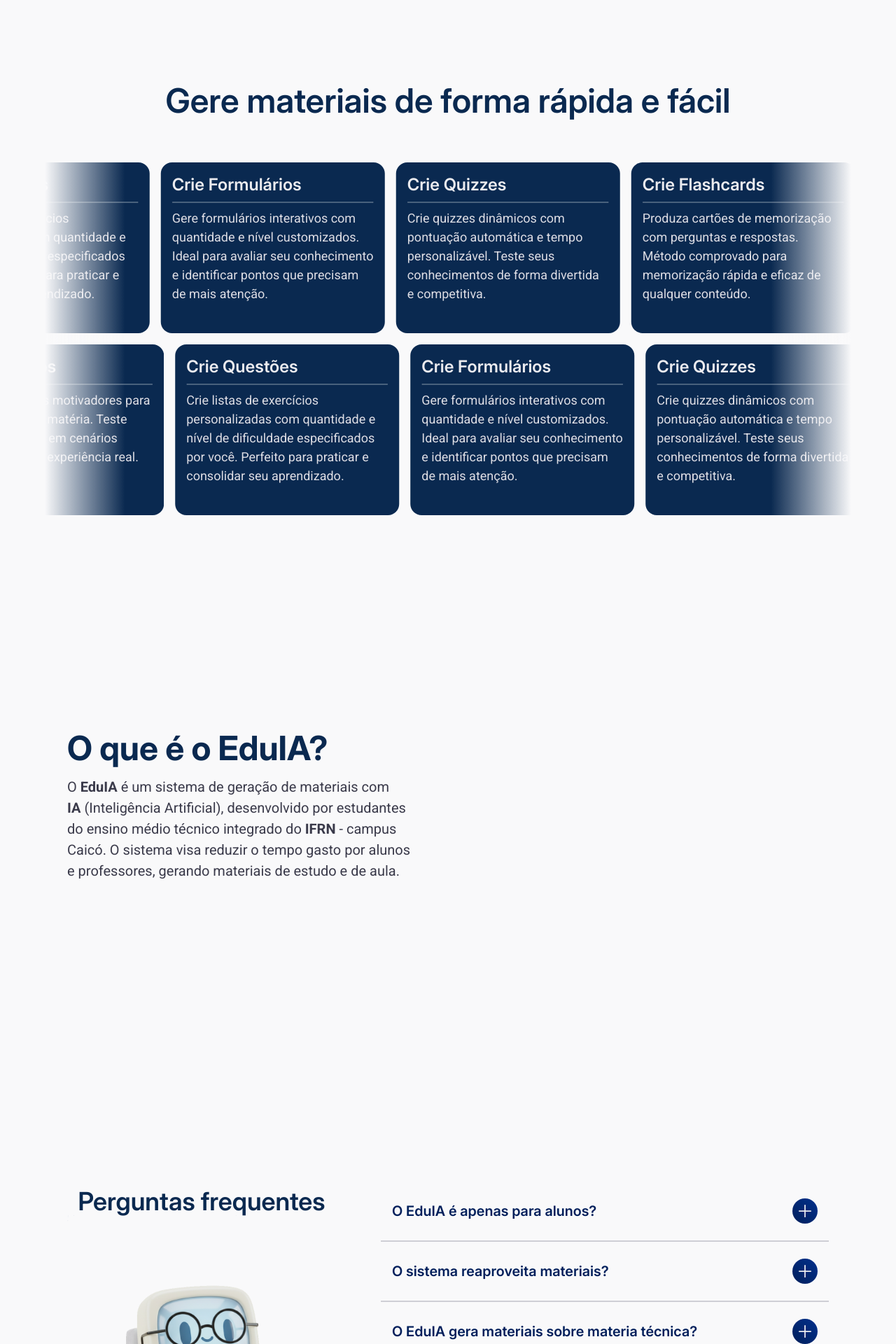
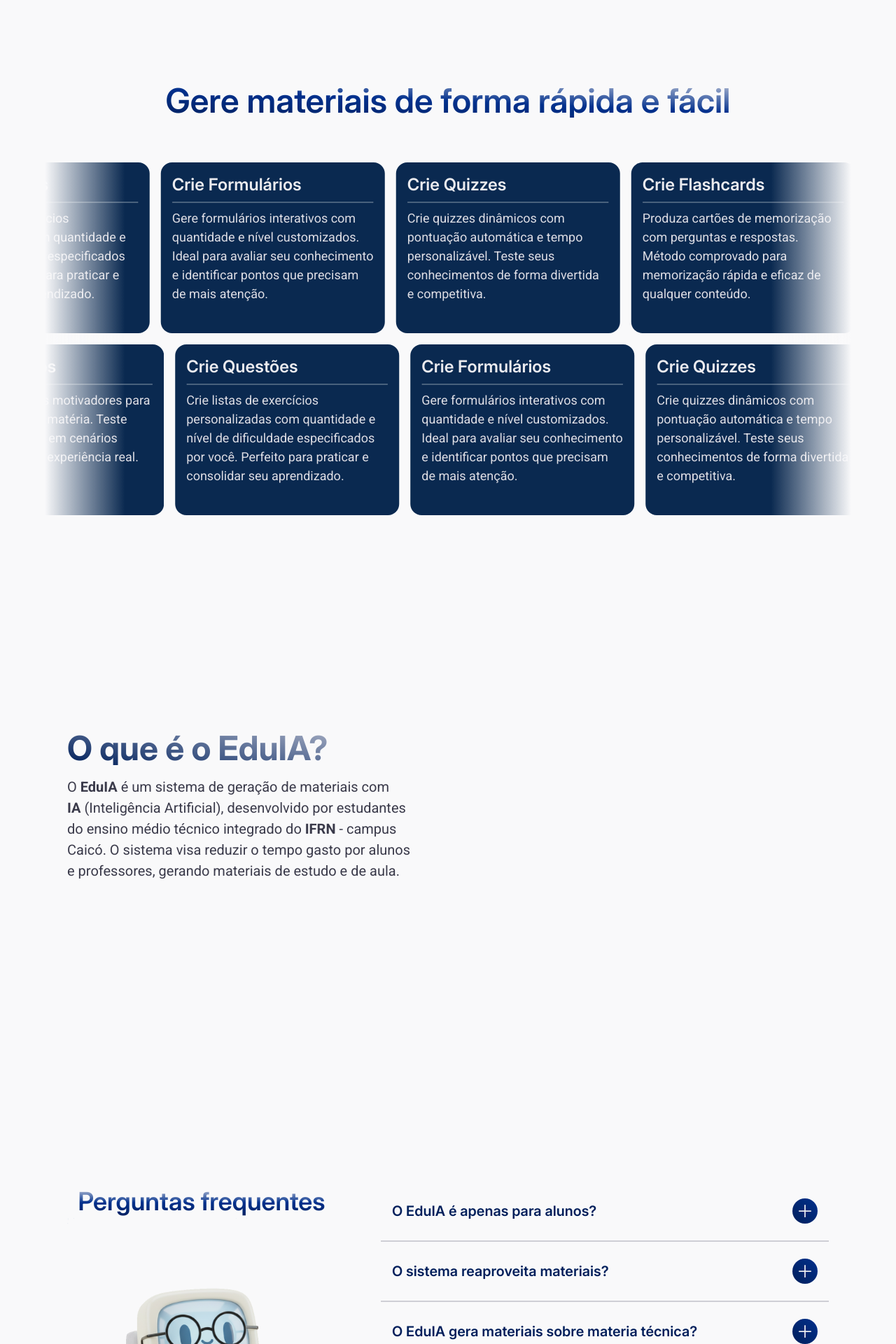
Before and after one commit to Davi-1903/EduIA, a React (Vite) app in the folder client/: page / in a window 1280 px wide. Shown: the part 680-2600 px from the top of the page at 70% size. Built offline with nearby package versions, Linux system fonts and the light colour scheme; no server answers.

Commit message:
style: adicionar gradiente nos títulos

```diff
--- a/client/src/pages/unprotected/landingpage/components/about/index.jsx
+++ b/client/src/pages/unprotected/landingpage/components/about/index.jsx
@@ -28,7 +28,9 @@
             className='bg-color4-200 flex flex-wrap items-center justify-center gap-8 px-8 py-32 md:min-h-screen md:p-24 md:pt-0'
         >
             <article className={`max-w-200 flex-2 basis-80 opacity-0 ${isEmerge ? 'animate-emerge-left' : ''}`}>
-                <h2 className='text-color2-200 font-primary mb-4 text-4xl font-bold md:text-5xl'>O que é o EduIA?</h2>
+                <h2 className='from-color1-100 to-color4-25 font-primary mb-4 bg-linear-10 bg-clip-text text-4xl font-bold text-transparent md:text-5xl'>
+                    O que é o EduIA?
+                </h2>
                 <p className='text-md text-color3-100 font-secundary text-balance md:text-xl/normal'>
                     O <strong>EduIA</strong> é um sistema de geração de materiais com <strong>IA</strong> (Inteligência
                     Artificial), desenvolvido por estudantes do ensino médio técnico integrado do <strong>IFRN</strong>{' '}
--- a/client/src/pages/unprotected/landingpage/components/materiais/index.jsx
+++ b/client/src/pages/unprotected/landingpage/components/materiais/index.jsx
@@ -89,7 +89,7 @@
             {/* Não sei se ficou muito bom. Tem alguns detalhes para alterar */}
             <section ref={sectionRef} className='bg-color4-200 p-8 md:p-16 md:pt-0'>
                 <article className={`mb-16 opacity-0 ${isEmerge ? 'animate-emerge-up' : ''}`}>
-                    <h2 className='font-primary text-color2-200 text-4xl font-semibold md:text-center md:text-5xl'>
+                    <h2 className='font-primary from-color1-100 via-color1-400 to-color4-25 bg-linear-to-tr bg-clip-text text-4xl font-semibold text-transparent md:text-center md:text-5xl'>
                         Gere materiais de forma rápida e fácil
                     </h2>
                 </article>
--- a/client/src/pages/unprotected/landingpage/components/questions/index.jsx
+++ b/client/src/pages/unprotected/landingpage/components/questions/index.jsx
@@ -51,7 +51,7 @@
             className='bg-color4-200 flex flex-col justify-between gap-16 px-8 py-32 md:p-24 lg:flex-row'
         >
             <article className={`flex-1 opacity-0 ${emerge ? 'animate-emerge-left' : ''}`}>
-                <h2 className='font-primary text-color2-200 text-center text-3xl font-semibold md:text-4xl'>
+                <h2 className='font-primary from-color1-100 via-color1-400 to-color4-25 bg-linear-0 bg-clip-text pb-1 text-center text-3xl font-semibold text-transparent md:text-4xl'>
                     Perguntas frequentes
                 </h2>
                 <img src={Mascote} alt='Mascote' className='mx-auto hidden max-w-sm lg:block' />
--- a/client/src/pages/unprotected/signin/index.jsx
+++ b/client/src/pages/unprotected/signin/index.jsx
@@ -71,7 +71,9 @@
                             </button>
                         </Link>
                         <form onSubmit={submit} className='box-content flex w-full max-w-80 flex-col gap-4'>
-                            <h2 className='font-primary text-color1-100 text-[2.5rem]/[50px] font-bold'>Login</h2>
+                            <h2 className='font-primary from-color1-100 via-color1-400 to-color4-25 bg-linear-to-tr bg-clip-text text-[2.5rem]/[50px] font-bold text-transparent'>
+                                Login
+                            </h2>
                             <div>
                                 <label htmlFor='email' className='text-color1-100 block'>
                                     Email
--- a/client/src/pages/unprotected/signup/index.jsx
+++ b/client/src/pages/unprotected/signup/index.jsx
@@ -101,7 +101,9 @@
                         </Link>
                         {mode === null ? (
                             <article className='w-full max-w-md'>
-                                <h2 className='font-primary text-color1-100 text-6xl font-semibold'>Olá!</h2>
+                                <h2 className='font-primary from-color1-100 via-color1-400 to-color4-25 bg-linear-to-tr bg-clip-text text-6xl font-semibold text-transparent'>
+                                    Olá!
+                                </h2>
                                 <p className='text-color3-25 text-secundary mb-8 text-xl text-balance'>
                                     Para criar uma conta é preciso especificar o tipo da conta. Que tipo de conta
                                     deseja?
@@ -125,7 +127,9 @@
                             </article>
                         ) : (
                             <form className='flex w-full max-w-80 flex-col gap-4' onSubmit={handleRegister}>
-                                <h2 className='font-primary text-color1-100 text-4xl font-bold'>Cadastro</h2>
+                                <h2 className='font-primary from-color1-100 via-color1-400 to-color4-25 bg-linear-to-tr bg-clip-text text-4xl font-bold text-transparent'>
+                                    Cadastro
+                                </h2>
                                 <div>
                                     <label htmlFor='nome' className='text-color1-100 block'>
                                         Nome
```
